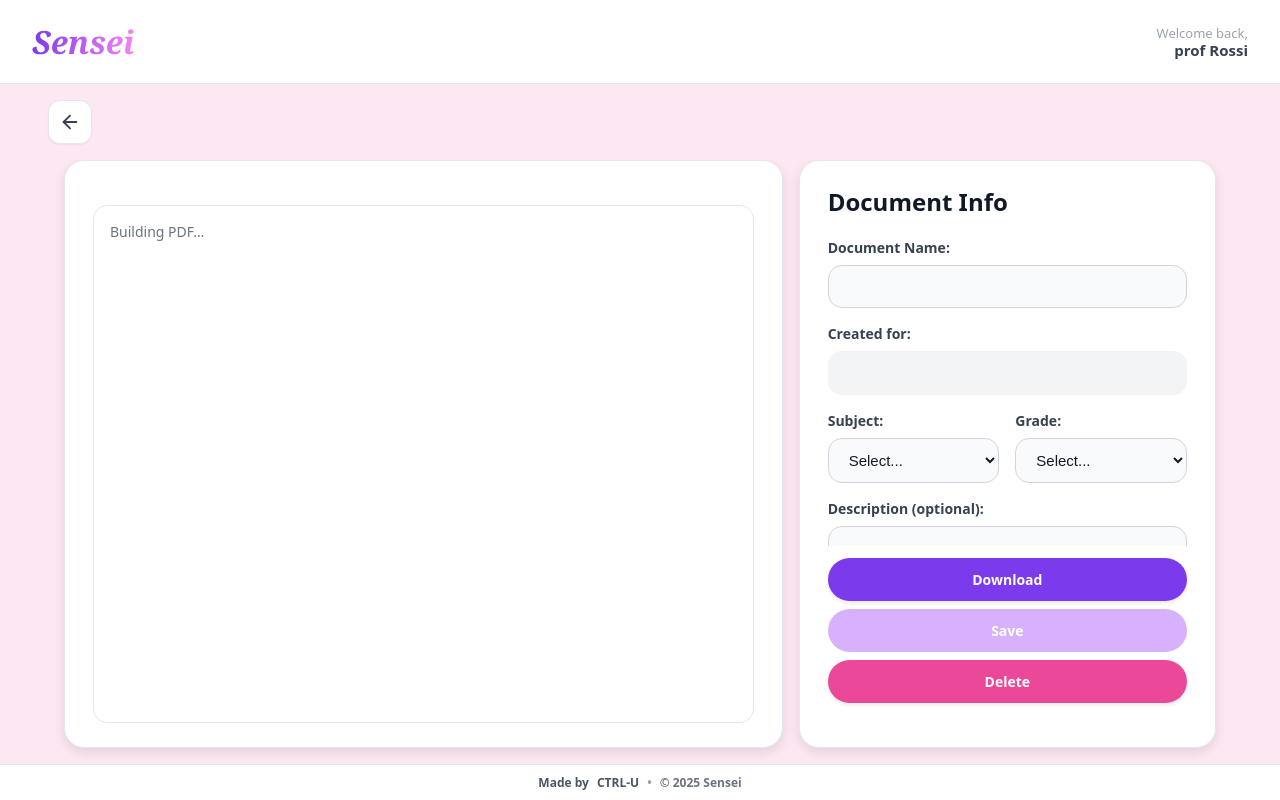
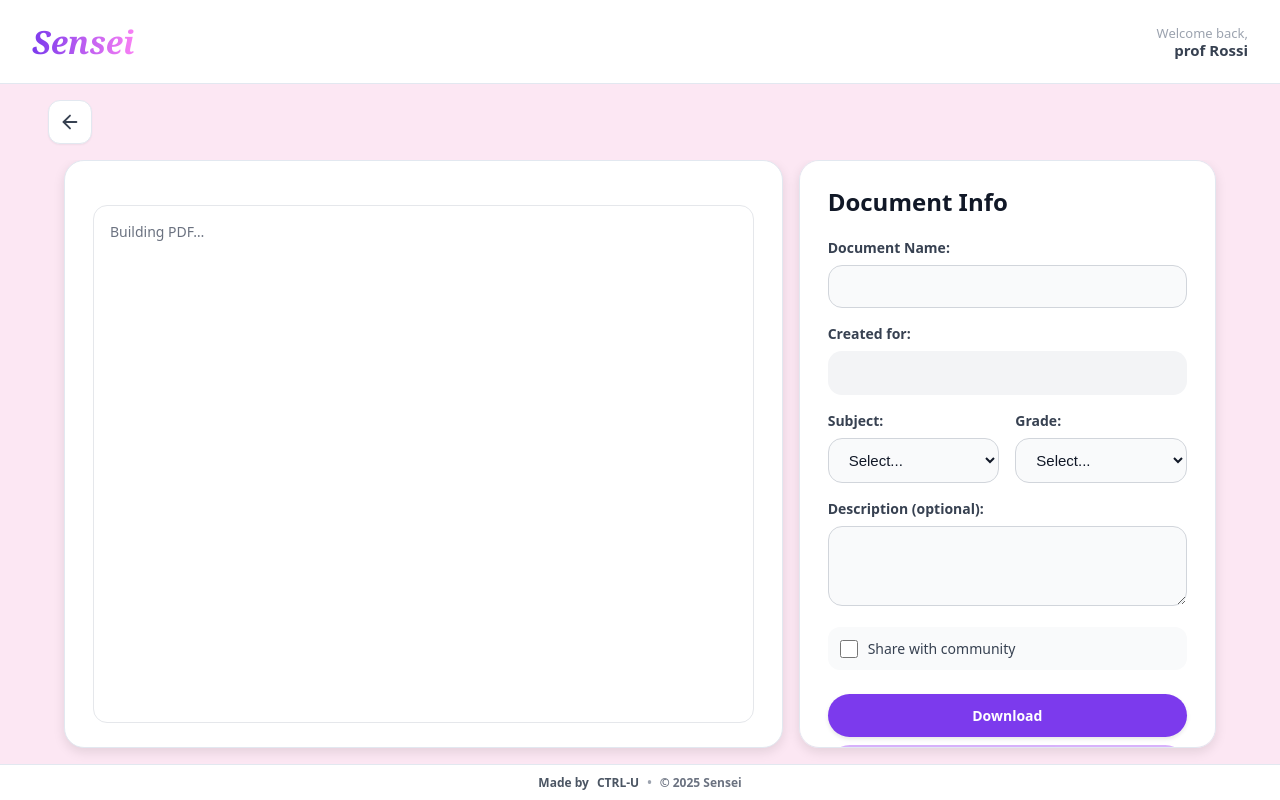
Before and after one commit to polito-hci-2025/sensei, a React (Vite) app in the folder client/: page /create/preview in a window 1280 px wide. Built offline with nearby package versions, Linux system fonts and the light colour scheme.

Commit message:
fix button sticky

```diff
--- a/client/src/styles/PreviewPage.css
+++ b/client/src/styles/PreviewPage.css
@@ -276,7 +276,6 @@
   flex-direction: column;
   gap: 0.5rem;
   margin-top: auto;
-  position: sticky;
   bottom: 0;
   z-index: 1;
   padding: 0.75rem 1.75rem 1.25rem;
```
